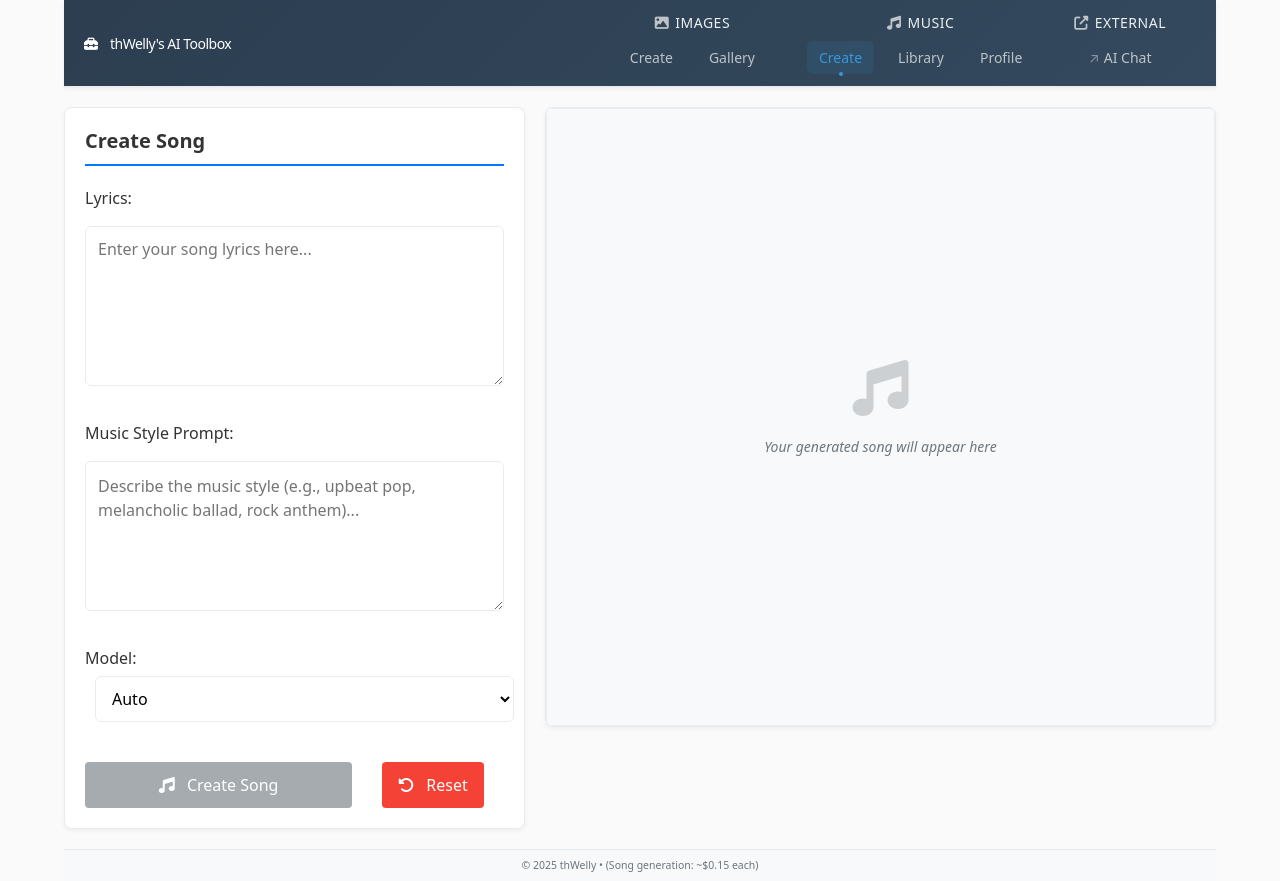
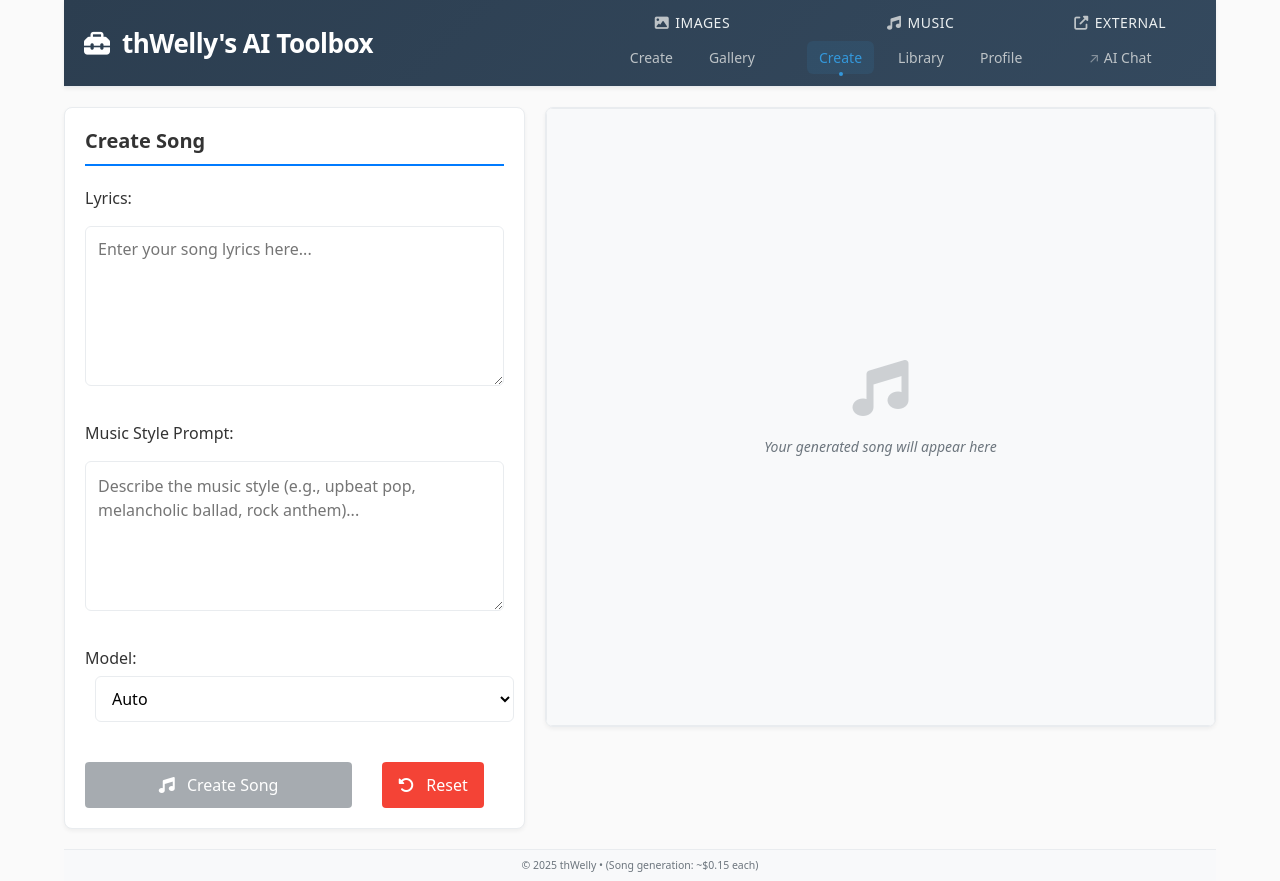
Before and after one commit to rwellinger/thwelly_ai_tools, an Angular app in the folder aiwebui/: page /songgen in a window 1280 px wide. Built offline with nearby package versions, Linux system fonts and the light colour scheme.

Commit message:
improvements

```diff
--- a/aiwebui/src/app/image-view/image-view.component.ts
+++ b/aiwebui/src/app/image-view/image-view.component.ts
@@ -45,10 +45,10 @@ export class ImageViewComponent implements OnInit, AfterViewInit {
   isLoading = false;
   loadingMessage = '';
   currentPage = 0;
-  pageSize = 20;
+  pageSize = 15;
   pagination: PaginationInfo = {
     has_more: false,
-    limit: 20,
+    limit: 15,
     offset: 0,
     total: 0
   };
--- a/aiwebui/src/app/shared/header/header.component.scss
+++ b/aiwebui/src/app/shared/header/header.component.scss
@@ -27,8 +27,8 @@
 /* Logo (far left) */
 .logo {
     flex-shrink: 0;
-    font-weight: var(--font-weight-bold);
-    font-size: var(--font-2xl);
+    font-weight: bolder;
+    font-size: 26px;
     color: #ffffff;
 }
 
@@ -38,8 +38,8 @@
 }
 
 .brand-text {
-    font-weight: var(--font-weight-bold);
-    font-size: var(--font-2xl);
+    font-weight: bolder;
+    font-size: 26px;
     color: #ffffff;
     letter-spacing: -0.5px;
 }
--- a/aiwebui/src/app/song-view/song-view.component.ts
+++ b/aiwebui/src/app/song-view/song-view.component.ts
@@ -25,7 +25,7 @@ export class SongViewComponent implements OnInit {
   selectedSong: any = null;
   pagination: any = {
     total: 0,
-    limit: 20,
+    limit: 15,
     offset: 0,
     has_more: false
   };
```
Also changed, not shown: 1 other file (tests, documents, lock files or other folders).
